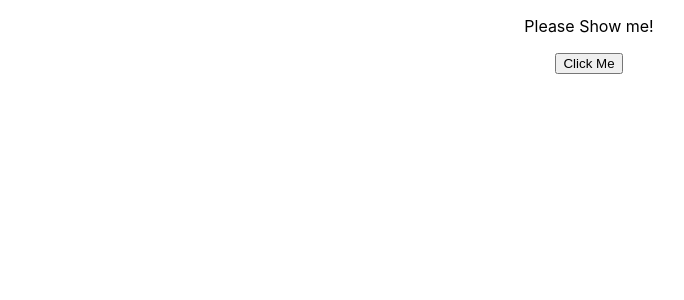
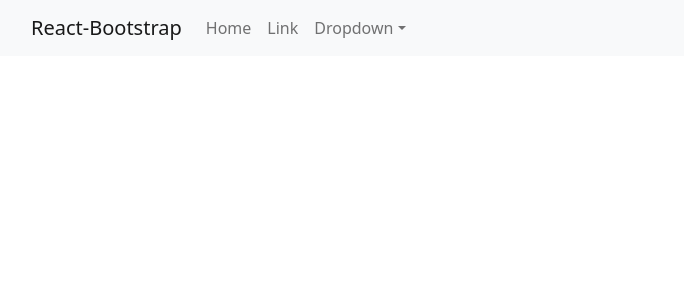
Before and after one commit to uhavaiya/codevolution-Tutorial, a React (Create React App) app: page / in a window 1280 px wide. Shown: the top 300 px of the page, without its empty margins (51-735 px from the left). Built offline with nearby package versions, Linux system fonts and the light colour scheme.

Commit message:
Button Update

```diff
--- a/package.json
+++ b/package.json
@@ -6,7 +6,9 @@
     "@testing-library/jest-dom": "^5.14.1",
     "@testing-library/react": "^11.2.7",
     "@testing-library/user-event": "^12.8.3",
+    "bootstrap": "^5.0.2",
     "react": "^17.0.2",
+    "react-bootstrap": "^2.0.0-beta.4",
     "react-dom": "^17.0.2",
     "react-scripts": "4.0.3",
     "web-vitals": "^1.1.2"
--- a/src/App.js
+++ b/src/App.js
@@ -18,12 +18,15 @@
 import styles from './appStyle.module.css'
 import Form from './components/Form'
 import Button from './components/Button'
+import Boots from './components/Boots';
+
 class App extends Component {
   render() {
     return (
 
       <div className="App">
-        <Button />
+        <Boots />
+        {/* <Button /> */}
         {/* <Form /> */}
         {/* <Inline /> */}
         {/* <h1 className='error'>Error</h1> */}
--- /dev/null
+++ b/src/components/Boots.js
@@ -0,0 +1,32 @@
+import React from 'react'
+import Button from 'react-bootstrap/Button';
+import 'bootstrap/dist/css/bootstrap.min.css';
+import {Navbar, Container,Nav, NavDropdown} from 'react-bootstrap'
+
+function Boots() {
+    return (
+        <div>
+            <Navbar bg="light" expand="lg">
+                <Container>
+                    <Navbar.Brand href="#home">React-Bootstrap</Navbar.Brand>
+                    <Navbar.Toggle aria-controls="basic-navbar-nav" />
+                    <Navbar.Collapse id="basic-navbar-nav">
+                        <Nav className="me-auto">
+                            <Nav.Link href="#home">Home</Nav.Link>
+                            <Nav.Link href="#link">Link</Nav.Link>
+                            <NavDropdown title="Dropdown" id="basic-nav-dropdown">
+                                <NavDropdown.Item href="#action/3.1">Action</NavDropdown.Item>
+                                <NavDropdown.Item href="#action/3.2">Another action</NavDropdown.Item>
+                                <NavDropdown.Item href="#action/3.3">Something</NavDropdown.Item>
+                                <NavDropdown.Divider />
+                                <NavDropdown.Item href="#action/3.4">Separated link</NavDropdown.Item>
+                            </NavDropdown>
+                        </Nav>
+                    </Navbar.Collapse>
+                </Container>
+            </Navbar>
+        </div>
+    )
+}
+
+export default Boots
--- a/src/components/Button.js
+++ b/src/components/Button.js
@@ -9,7 +9,7 @@
     return (
         <div>
             {
-                show ? <p>Please Show me!</p> : null
+                show ? <p>Please Show Me!</p> : null
             }
             <button onClick={clickChange}>Click Me</button>
         </div>
```
Also changed, not shown: 1 other file (tests, documents, lock files or other folders).
